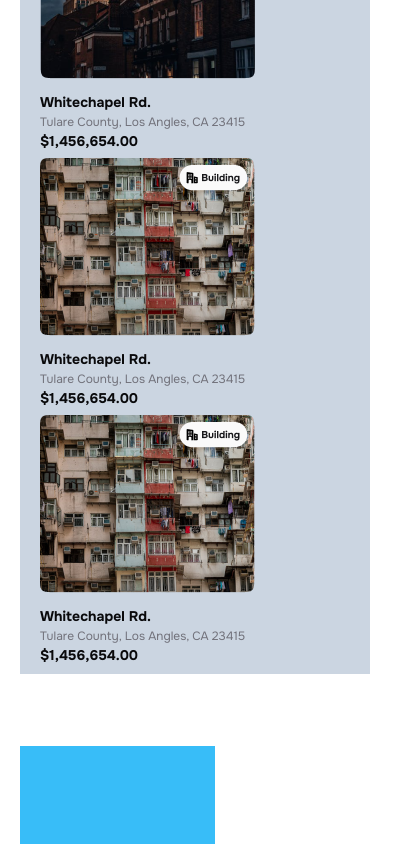
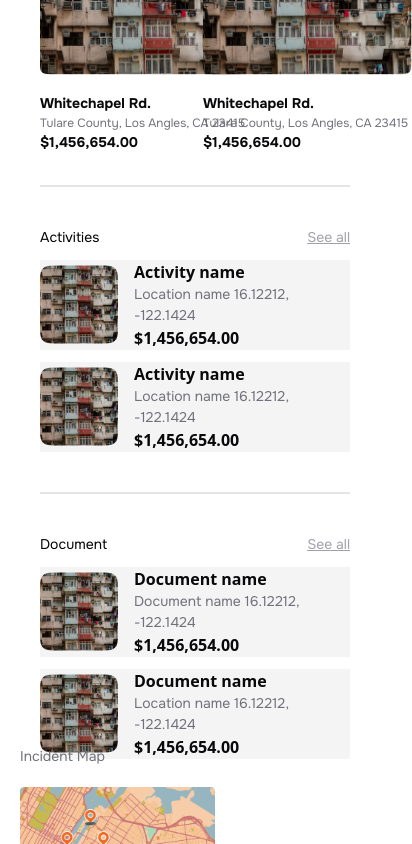
Before and after one commit to jihad-programmer/Disaster10, a React (Vite) app in the folder Disasters10/: page /Locations in a window 390 px wide. Shown: the part 1156-2000 px from the top of the page, 412 px wide, since content can reach past the window. Built offline with nearby package versions, Linux system fonts and the light colour scheme.

Commit message:
ACtivity+Document+Map ALL section Done with responsive

```diff
--- /dev/null
+++ b/Disasters10/src/Components/Locations/ActivitiesDoc.jsx
@@ -0,0 +1,85 @@
+import React from 'react'
+
+function ActivitiesDoc() {
+  return (
+    <>
+     {/* Activities section start */}
+
+
+
+  <div className='h-fit md:h-[256px] space-y-3 '>
+    <div className='flex justify-between'>
+    <p className='text-[14px] text-[#000000] font-[400] font-onest'>Activities</p>
+         <p className='text-[14px] text-[#A1A1AA] font-[400] font-onest underline'>See all</p>
+    </div>
+  {/* activities card| */}
+  <div className='h-fit md:h-[108px] bg-[#F4F4F5]'>
+          <div className='flex gap-4 items-center'>
+             <img src="/bgicon.png" alt="" />
+             <div className=''>
+             <h1 className='text-onest text-primary font-bold text-[16px]'>Activity name</h1>
+             <p className='text-secondary font-[400] text-[14px] font-onest'>Location name
+             16.12212, -122.1424</p>
+             <p className='text-onest text-primary font-bold text-[16px]'>$1,456,654.00</p>
+             </div>
+
+          </div>
+    </div>
+    <div className='h-fit md:h-[108px] bg-[#F4F4F5]'>
+          <div className='flex gap-4 items-center'>
+             <img src="/bgicon.png" alt="" />
+             <div className=''>
+             <h1 className='text-onest text-primary font-bold text-[16px]'>Activity name</h1>
+             <p className='text-secondary font-[400] text-[14px] font-onest'>Location name
+             16.12212, -122.1424</p>
+             <p className='text-onest text-primary font-bold text-[16px]'>$1,456,654.00</p>
+             </div>
+
+          </div>
+    </div>
+    </div>
+      {/* Activities section end */}
+
+
+      <div className='border border-[#E4E4E7]'></div>
+
+
+{/* Documents section start */}
+      <div className='h-fit md:h-[256px] space-y-3 '>
+    <div className='flex justify-between'>
+    <p className='text-[14px] text-[#000000] font-[400] font-onest'>Document</p>
+         <p className='text-[14px] text-[#A1A1AA] font-[400] font-onest underline'>See all</p>
+    </div>
+  {/* Document card| */}
+  <div className='h-fit md:h-[108px] bg-[#F4F4F5]'>
+          <div className='flex gap-4 items-center'>
+             <img src="/bgicon.png" alt="" />
+             <div className=''>
+             <h1 className='text-onest text-primary font-bold text-[16px]'>Document name</h1>
+             <p className='text-secondary font-[400] text-[14px] font-onest'>Document name
+             16.12212, -122.1424</p>
+             <p className='text-onest text-primary font-bold text-[16px]'>$1,456,654.00</p>
+             </div>
+
+          </div>
+    </div>
+    <div className='h-fit md:h-[108px] bg-[#F4F4F5]'>
+          <div className='flex gap-4 items-center'>
+             <img src="/bgicon.png" alt="" />
+             <div className=''>
+             <h1 className='text-onest text-primary font-bold text-[16px]'>Document name</h1>
+             <p className='text-secondary font-[400] text-[14px] font-onest'>Location name
+             16.12212, -122.1424</p>
+             <p className='text-onest text-primary font-bold text-[16px]'>$1,456,654.00</p>
+             </div>
+
+          </div>
+    </div>
+    </div>
+      {/* Documents section end */}
+
+    </>
+  )
+}
+
+export default ActivitiesDoc
--- a/Disasters10/src/Components/Locations/Locations.jsx
+++ b/Disasters10/src/Components/Locations/Locations.jsx
@@ -2,6 +2,7 @@ import React from 'react'
 import NavTitle from '../DashBoard/NavbarAll/NavTitle'
 import Card from './Card'
 import { LocationPageData } from '../../lib/Db'
+import ActivitiesDoc from './ActivitiesDoc'
 function Locations() {
   return (
     <>
@@ -10,7 +11,7 @@ function Locations() {
 
     <div className='w-[100%] grid md:flex gap-8 md:gap-[60px] lg:gap-[94px]'>
 
-      <div className='md:w-[50%] w-fit h-[1582.5px] space-y-10 m-5 p-5 bg-slate-300'>
+      <div className='md:w-[50%] w-fit h-[1582.5px] space-y-10 m-5 p-5 '>
          {/* First section start */}
            <div className=' h-[123px] space-y-[45px]'>
                <div className='h-[39px] flex gap-2'>
@@ -44,27 +45,29 @@ function Locations() {
   <div className='border border-[#E4E4E7]'></div>
 
   {/* Locations section Start */}
-  <div className='h-fit md:h-[525.5px] space-y-3'>
+  <div className='h-fit md:h-[525.5px] space-y-3 z-50'>
     <div className='flex justify-between'>
     <p className='text-[14px] text-[#000000] font-[400] font-onest'>Locations</p>
          <p className='text-[14px] text-[#A1A1AA] font-[400] font-onest underline'>See all</p>
     </div>
 
     {/* card */}
-<div className='grid  md:flex flex-wrap gap-4 h-[500.5px]'>
+<div className='grid grid-flow-row  grid-cols-2 gap-4 h-[500.5px] '>
+
 
 {LocationPageData.map((data,i)=> (
    <Card key={i} {...data}/>
 ))}
+
 
     </div>
 
   </div>
 
   {/* Location section end */}
+  <div className='border border-[#E4E4E7]'></div>
 
-
-
+<ActivitiesDoc className='-z-50'/>
 
       </div>
 
@@ -73,9 +76,12 @@ function Locations() {
 
 
 
+
       {/* map section */}
-      <div className='w-[50%] h-[565px] m-5 space-y-5 bg-sky-400'>
-
+      <div className='w-[50%] h-[565px] m-5 space-y-5'>
+            <p className='text-secondary text-[14px] font-[400] font-onest'>Incident Map</p>
+            <img src="/map2L.png" alt="" />
+            <p className='text-secondary text-[14px] font-[400] font-onest'>Start 19.1232, -118.233     End 19.3245, -119.2323</p>
       </div>
 
     </div>
```
